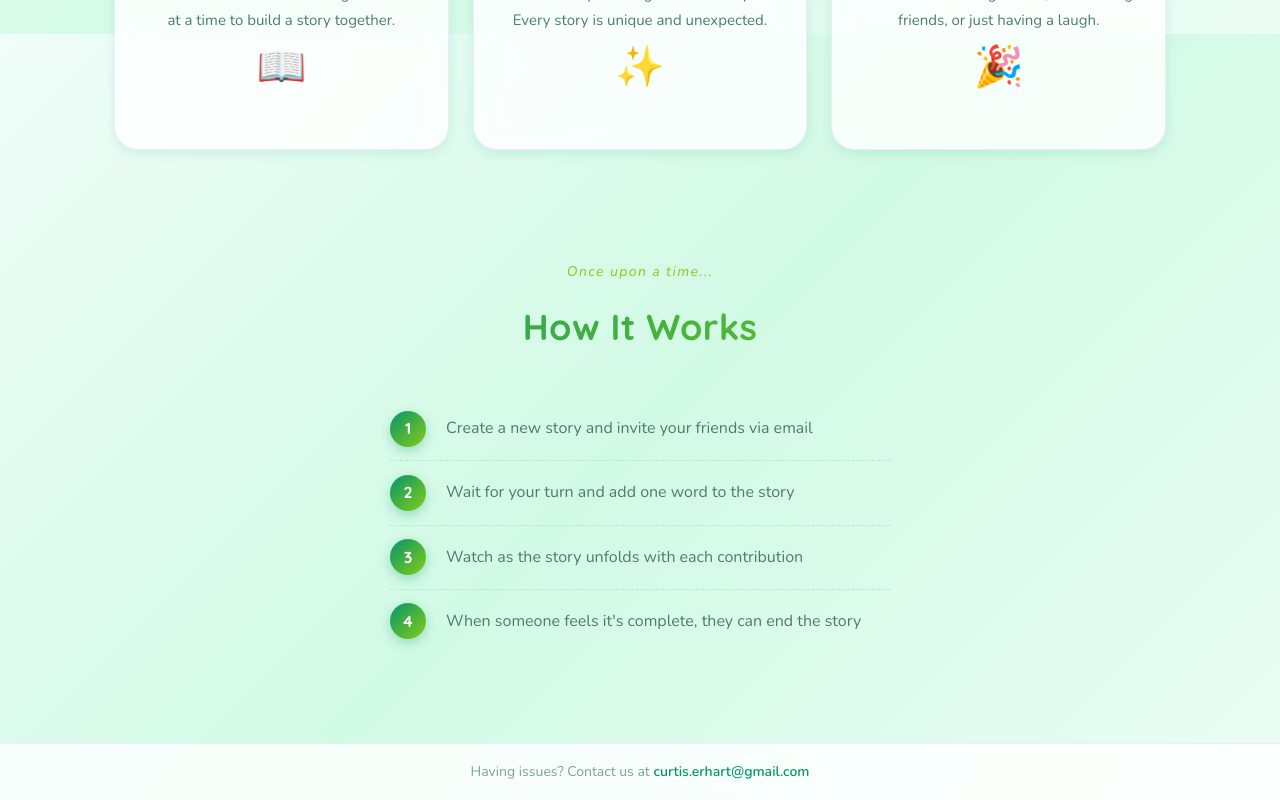
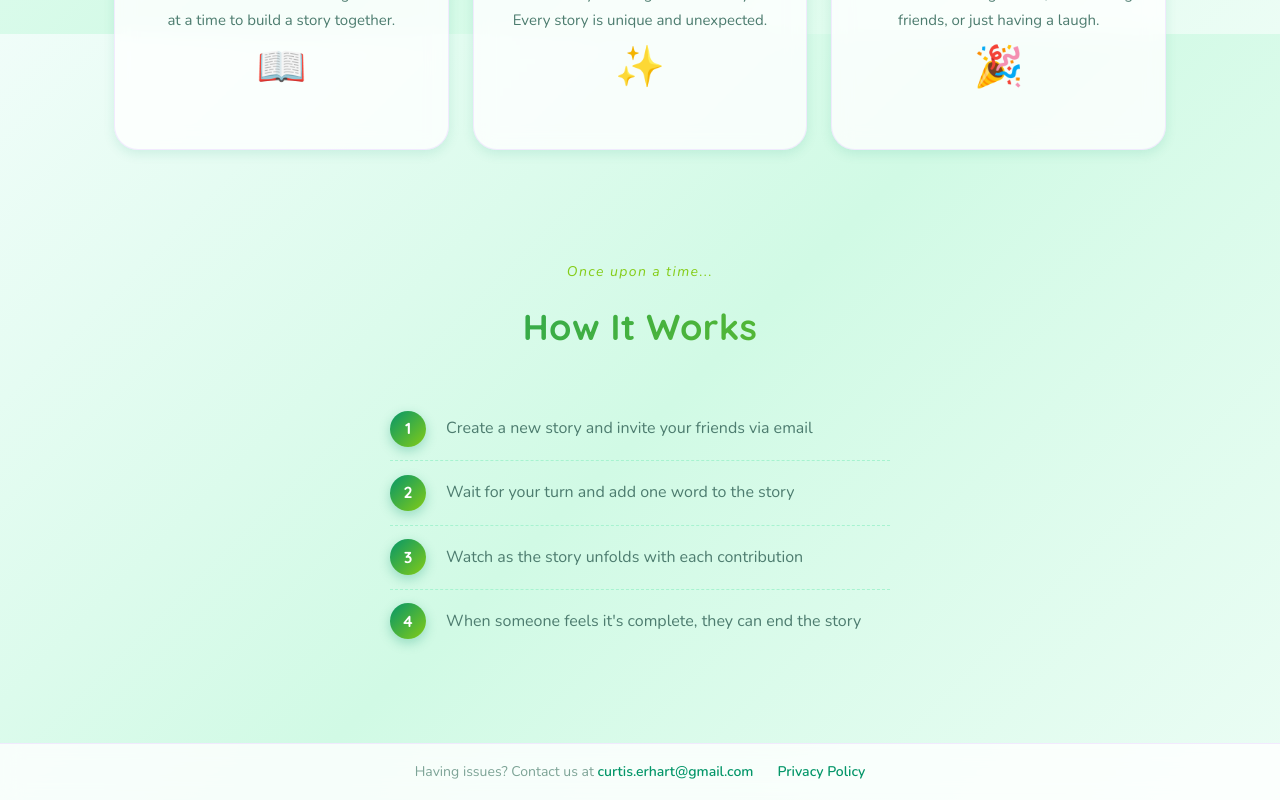
Before and after one commit to TurkoAmericano/one-word-story, a React (Vite) app in the folder frontend/: page / in a window 1280 px wide. Shown: the part 766-1566 px from the top of the page. Built offline with nearby package versions, Linux system fonts and the light colour scheme; no server answers; a web font is replaced by a local one.

Commit message:
Privacy policay

```diff
--- a/frontend/src/App.jsx
+++ b/frontend/src/App.jsx
@@ -12,6 +12,7 @@
 import AcceptInvite from './pages/AcceptInvite';
 import VerifyEmail from './pages/VerifyEmail';
 import AdminDashboard from './pages/AdminDashboard';
+import PrivacyPolicy from './pages/PrivacyPolicy';
 
 const ADMIN_EMAIL = import.meta.env.VITE_ADMIN_EMAIL;
 
@@ -123,6 +124,7 @@
             </AdminRoute>
           }
         />
+        <Route path="/privacy-policy" element={<PrivacyPolicy />} />
         <Route path="*" element={<Navigate to="/" />} />
       </Routes>
       </main>
--- a/frontend/src/components/Footer.jsx
+++ b/frontend/src/components/Footer.jsx
@@ -1,4 +1,5 @@
 import React from 'react';
+import { Link } from 'react-router-dom';
 import '../styles/footer.css';
 
 const Footer = () => {
@@ -8,6 +9,7 @@
         <span>Having issues? Contact us at{' '}
           <a href="mailto:curtis.erhart@gmail.com">curtis.erhart@gmail.com</a>
         </span>
+        <Link to="/privacy-policy" className="footer-link">Privacy Policy</Link>
       </div>
     </footer>
   );
--- a/frontend/src/styles/footer.css
+++ b/frontend/src/styles/footer.css
@@ -14,6 +14,8 @@
   display: flex;
   justify-content: center;
   align-items: center;
+  gap: 24px;
+  flex-wrap: wrap;
 }
 
 .footer a {
```
